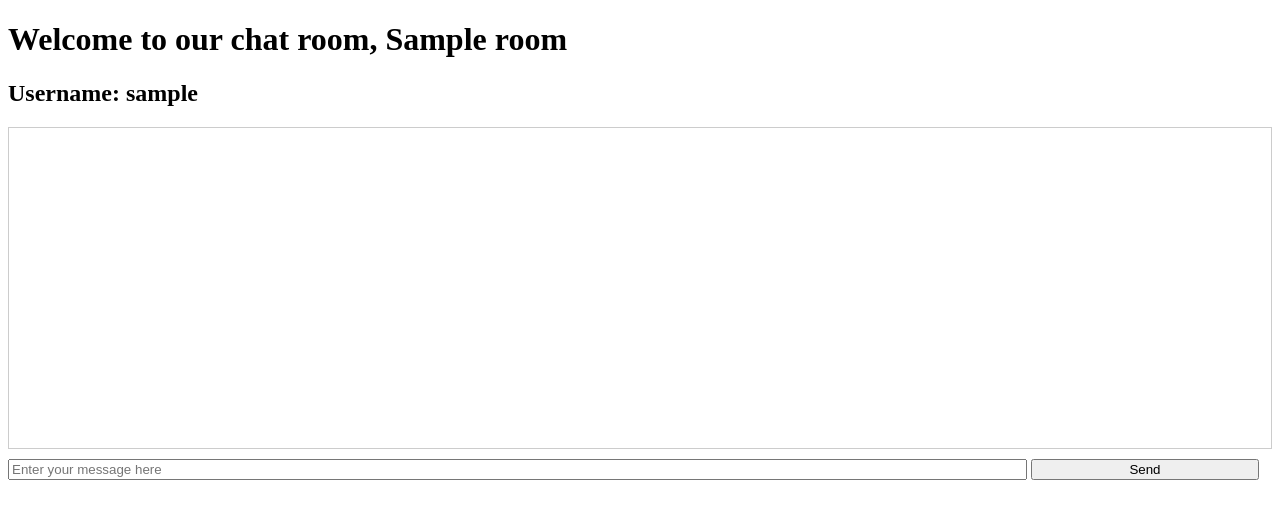
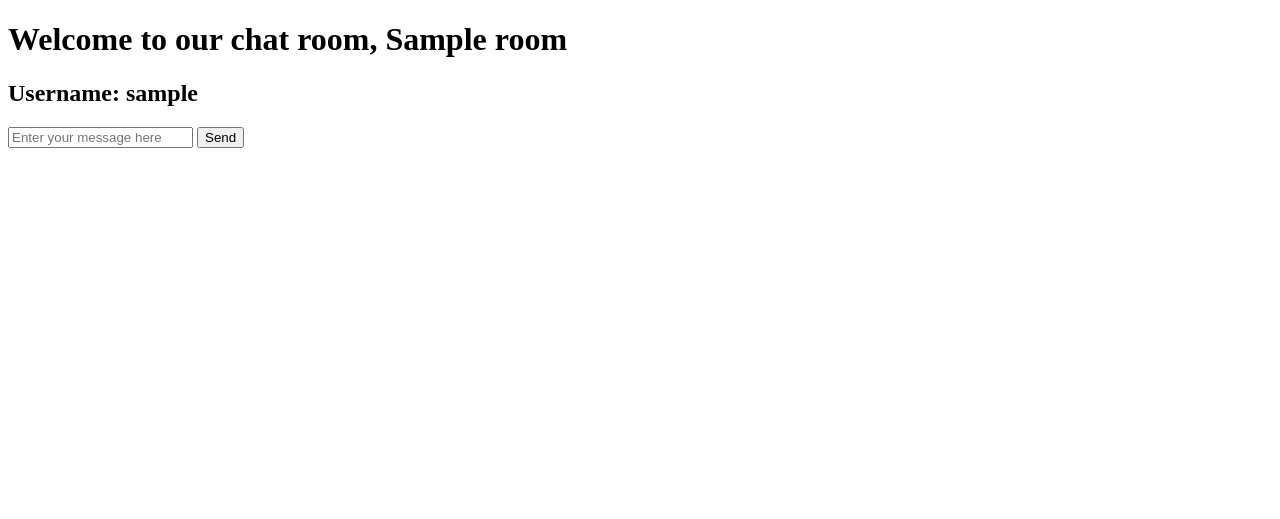
Before and after one commit to isatyamks/socket, a Flask app: template templates/home.html in a window 1280 px wide. Shown: the top 519 px of the page. Run offline with Flask 3, Linux system fonts and the light colour scheme; the template is opened without the code that fills it: most values are stand-ins (such as "Sample title", 1, 10 or a date in 2020); parts of the project's set-up code (start-up, migrations or seed data) failed here and were passed over; some libraries are stand-ins or nearby versions.

Commit message:
Latest update

```diff
--- a/app.py
+++ b/app.py
@@ -36,6 +36,3 @@ def handle_join_room_event(data):
     app.logger.info(f"{data['username']} has joined the room {data['room']}")
     join_room(data['room'])
     socketio.emit('join_room_announcement', data, room=data['room'])
-
-if __name__ == '__main__':
-    socketio.run(app, debug=True)
--- a/templates/home.html
+++ b/templates/home.html
@@ -5,28 +5,15 @@
     <meta charset="UTF-8">
     <meta name="viewport" content="width=device-width, initial-scale=1.0">
     <title>Home</title>
-    <style>
-        #messages {
-            border: 1px solid #ccc;
-            padding: 10px;
-            height: 300px;
-            overflow-y: scroll;
-            margin-bottom: 10px;
-        }
-
-        #message-input {
-            width: 80%;
-        }
-
-        #message-form button {
-            width: 18%;
-        }
-    </style>
 </head>
 
 <body>
-    <h1>Welcome to our chat room, {{ room }}</h1>
-    <h2>Username: {{ username }}</h2>
+    <h1>
+        Welcome to our chat room, {{ room }}
+    </h1>
+    <h2>
+        Username: {{ username }}
+    </h2>
     <div id="messages"></div>
 
     <form id="message-form" action="#" method="post">
@@ -69,7 +56,6 @@
                 const newMessage = document.createElement('div');
                 newMessage.textContent = `${data.username} has joined the room ${data.room}`;
                 messages.appendChild(newMessage);
-                messages.scrollTop = messages.scrollHeight;  // Auto-scroll
             });
 
             socket.on('receive_message', function (data) {
@@ -77,7 +63,6 @@
                 const newMessage = document.createElement('div');
                 newMessage.textContent = `${data.username}: ${data.message}`;
                 messages.appendChild(newMessage);
-                messages.scrollTop = messages.scrollHeight;  // Auto-scroll
             });
         });
     </script>
```
